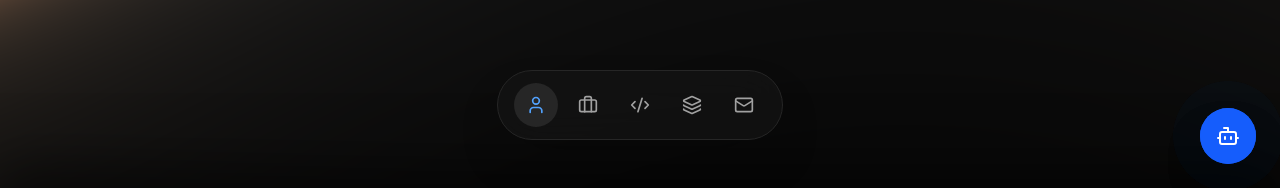
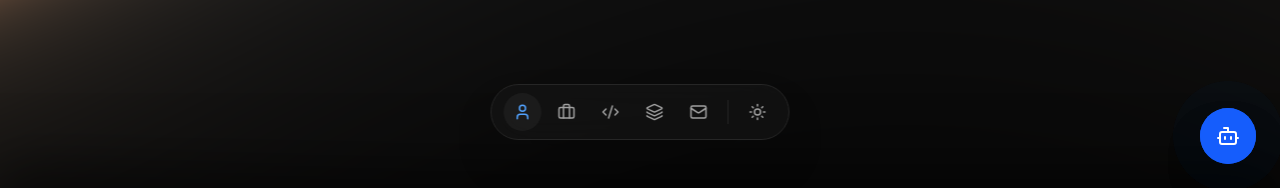
Before and after one commit to asheth2310/aagam.github.io, a Next.js app: page / in a window 1280 px wide. Shown: the part 612-800 px from the top of the page. Built offline with nearby package versions, Linux system fonts and the light colour scheme.

Commit message:
Add Light/Dark mode and Chat Quick Suggestions

```diff
--- a/package.json
+++ b/package.json
@@ -23,6 +23,7 @@
     "lucide-react": "^1.11.0",
     "maath": "^0.10.8",
     "next": "16.2.4",
+    "next-themes": "^0.4.6",
     "react": "19.2.4",
     "react-dom": "19.2.4",
     "shadcn": "^4.4.0",
--- a/src/app/globals.css
+++ b/src/app/globals.css
@@ -119,10 +119,10 @@
 
 @layer base {
   * {
-    @apply border-border outline-ring/50;
+    @apply border-border outline-ring/50 transition-colors duration-300;
   }
   body {
-    @apply bg-background text-foreground;
+    @apply bg-background text-foreground transition-colors duration-300;
   }
   html {
     @apply font-sans;
--- a/src/app/layout.tsx
+++ b/src/app/layout.tsx
@@ -10,16 +10,25 @@ export const metadata: Metadata = {
   description: "Highly interactive 3D developer portfolio",
 };
 
+import { ThemeProvider } from "@/components/theme-provider";
+
 export default function RootLayout({
   children,
 }: Readonly<{
   children: React.ReactNode;
 }>) {
   return (
-    <html lang="en" className="dark">
-      <body className={`${inter.className} antialiased bg-neutral-950 text-neutral-50`}>
-        {children}
-        <AiChatWidget />
+    <html lang="en" suppressHydrationWarning>
+      <body className={`${inter.className} antialiased selection:bg-blue-500/30`}>
+        <ThemeProvider
+          attribute="class"
+          defaultTheme="dark"
+          enableSystem
+          disableTransitionOnChange
+        >
+          {children}
+          <AiChatWidget />
+        </ThemeProvider>
       </body>
     </html>
   );
--- a/src/components/ai-chat-widget.tsx
+++ b/src/components/ai-chat-widget.tsx
@@ -50,34 +50,37 @@ export function AiChatWidget() {
         setInput(e.target.value);
     };
 
-    const handleSubmit = async (e: React.FormEvent) => {
-        e.preventDefault();
-        const currentInput = input.trim();
-        if (!currentInput || isLoading) return;
+    const handleSuggestionClick = (text: string) => {
+        handleChatSubmission(text);
+    };
 
-        setInput("");
+    const handleChatSubmission = async (text: string) => {
+        if (!text.trim() || isLoading) return;
 
-        // 1. Immediately add user message using functional update for reliability
-        const userMsg = { id: Date.now().toString(), role: 'user' as const, content: currentInput };
+        // 1. Add user message
+        const userMsg = { id: Date.now().toString(), role: 'user' as const, content: text };
         setMessages(prev => [...prev, userMsg]);
 
-        try {
-            // 2. Try live AI - Note: if the API Key is missing on Vercel, this throws an error
-            // Using functional sendMessage to keep state sync
-            await sendMessage({ content: currentInput });
-        } catch (err) {
-            console.error("Assistant Connection Issue:", err);
-
-            // 3. Robust Fallback: If Live AI fails, use Aagam's Local Brain
+        // 2. Local fallback is now the primary fast responder
         setTimeout(() => {
             const fallbackMsg = {
                 id: (Date.now() + 1).toString(),
                 role: 'assistant' as const,
-                    content: getFallbackAnswer(currentInput)
+                content: getFallbackAnswer(text)
             };
             setMessages(prev => [...prev, fallbackMsg]);
-            }, 500);
-        }
+        }, 400);
+
+        // 3. (Optional) Try keep the API call in background just in case
+        try { sendMessage({ content: text }).catch(() => {}); } catch(e) {}
+    };
+
+    const handleSubmit = async (e: React.FormEvent) => {
+        e.preventDefault();
+        const currentInput = input.trim();
+        if (!currentInput) return;
+        setInput("");
+        handleChatSubmission(currentInput);
     };
 
     // Auto-scroll logic
@@ -173,6 +176,20 @@ export function AiChatWidget() {
                                 )}
                             </div>
 
+                            {messages.length <= 1 && (
+                                <div className="px-4 py-2 flex flex-wrap gap-2 overflow-x-auto no-scrollbar border-t border-neutral-800">
+                                    {["View Top Projects", "Check My Skills", "How to Contact", "About Aagam"].map((s) => (
+                                        <button
+                                            key={s}
+                                            onClick={() => handleSuggestionClick(s)}
+                                            className="whitespace-nowrap px-3 py-1.5 rounded-full bg-blue-600/10 border border-blue-500/30 text-blue-400 text-xs hover:bg-blue-600/20 transition-colors"
+                                        >
+                                            {s}
+                                        </button>
+                                    ))}
+                                </div>
+                            )}
+
                             <form
                                 onSubmit={handleSubmit}
                                 className="p-4 bg-neutral-950 border-t border-neutral-800 flex gap-2"
--- a/src/components/navigation-dock.tsx
+++ b/src/components/navigation-dock.tsx
@@ -1,8 +1,9 @@
 "use client";
 
 import { motion } from "framer-motion";
-import { User, Briefcase, Code2, Layers, Mail } from "lucide-react";
 import { useState, useEffect } from "react";
+import { useTheme } from "next-themes";
+import { User, Briefcase, Code2, Layers, Mail, Sun, Moon } from "lucide-react";
 
 const NAV_ITEMS = [
     { label: "About", icon: User, href: "#about" },
@@ -14,8 +15,12 @@ const NAV_ITEMS = [
 
 export function NavigationDock() {
     const [activeSection, setActiveSection] = useState("");
+    const { theme, setTheme } = useTheme();
+    const [mounted, setMounted] = useState(false);
 
+    // Prevent hydration mismatch
     useEffect(() => {
+        setMounted(true);
         const handleScroll = () => {
             const sections = NAV_ITEMS.map(item => item.href.substring(1));
             let current = "";
@@ -49,33 +54,33 @@ export function NavigationDock() {
             animate={{ y: 0, opacity: 1 }}
             transition={{ delay: 1, duration: 0.8, type: "spring" }}
         >
-            <div className="flex items-center gap-2 px-4 py-3 bg-neutral-900/60 backdrop-blur-xl border border-neutral-800 rounded-full shadow-2xl">
+            <div className="flex items-center gap-1.5 px-3 py-2 bg-neutral-900/60 dark:bg-neutral-900/60 light:bg-white/60 backdrop-blur-xl border border-neutral-800 dark:border-neutral-800 light:border-neutral-200 rounded-full shadow-2xl">
                 {NAV_ITEMS.map((item) => {
                     const isActive = activeSection === item.href.substring(1);
                     return (
                         <button
                             key={item.label}
                             onClick={() => scrollTo(item.href)}
-                            className={`relative p-3 rounded-full transition-all duration-300 hover:bg-neutral-800 ${
-                                isActive ? "text-blue-400" : "text-neutral-400 hover:text-neutral-200"
+                            className={`relative p-2.5 rounded-full transition-all duration-300 ${
+                                isActive
+                                ? "text-blue-400 bg-neutral-800/50"
+                                : "text-neutral-400 hover:text-neutral-200 hover:bg-neutral-800/30"
                             }`}
                         >
-                            {isActive && (
-                                <motion.div
-                                    className="absolute inset-0 bg-neutral-800 rounded-full -z-10"
-                                    layoutId="dock-active"
-                                    transition={{ type: "spring", stiffness: 300, damping: 30 }}
-                                />
-                            )}
-                            <item.icon size={20} />
-
-                            {/* Hover Tooltip */}
-                            <div className="absolute -top-10 left-1/2 -translate-x-1/2 px-2 py-1 bg-neutral-800 border border-neutral-700 text-xs rounded opacity-0 pointer-events-none transition-opacity duration-200 hover:opacity-100 peer-hover:opacity-100 hidden group-hover:block">
-                                {item.label}
-                            </div>
+                            <item.icon size={18} />
                         </button>
                     )
                 })}
+
+                <div className="w-[1px] h-6 bg-neutral-800 mx-1" />
+
+                <button
+                    onClick={() => setTheme(theme === "dark" ? "light" : "dark")}
+                    className="p-2.5 rounded-full text-neutral-400 hover:text-blue-400 hover:bg-neutral-800/30 transition-all duration-300"
+                    aria-label="Toggle Theme"
+                >
+                    {mounted && (theme === "dark" ? <Sun size={18} /> : <Moon size={18} />)}
+                </button>
             </div>
         </motion.div>
     );
--- /dev/null
+++ b/src/components/theme-provider.tsx
@@ -0,0 +1,8 @@
+"use client";
+
+import { ThemeProvider as NextThemesProvider } from "next-themes";
+import { type ThemeProviderProps } from "next-themes";
+
+export function ThemeProvider({ children, ...props }: ThemeProviderProps) {
+  return <NextThemesProvider {...props}>{children}</NextThemesProvider>;
+}
```
Also changed, not shown: 1 other file (tests, documents, lock files or other folders). Lines whose indentation alone changed are shown as unchanged.
